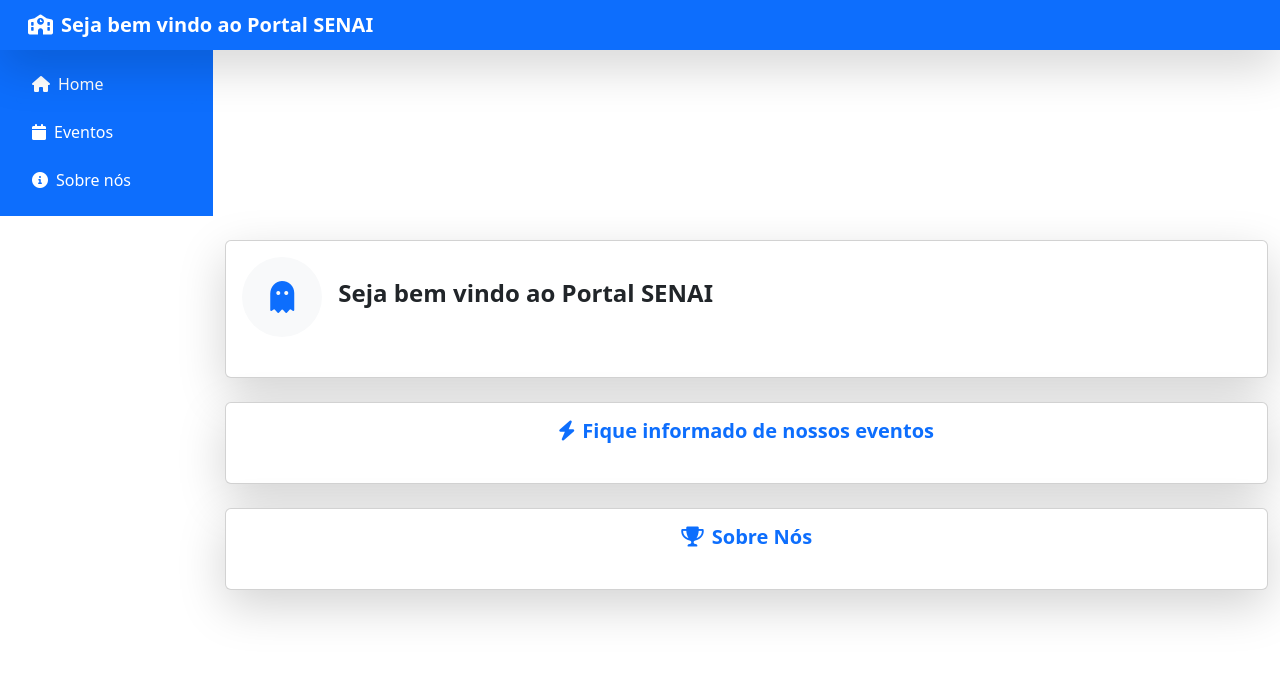
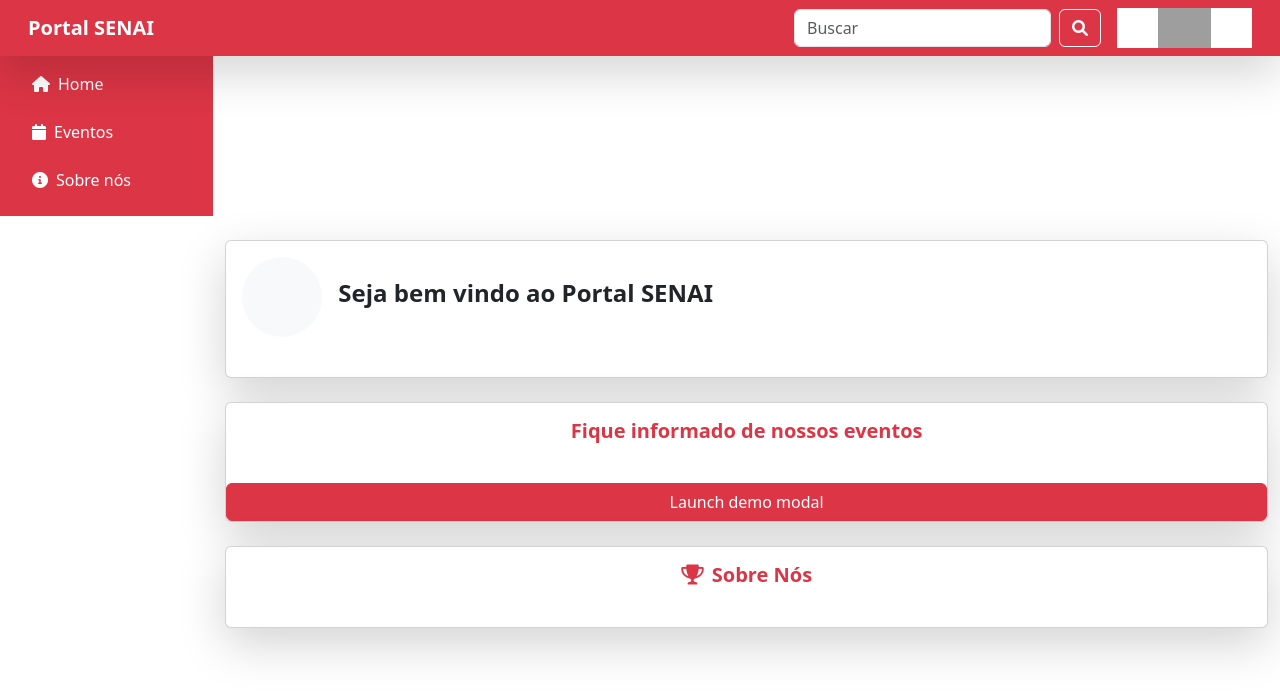
Before and after one commit to EnzoD08/aula_desafio_boots, a plain HTML site: page html/index.html in a window 1280 px wide. Drawn offline with nearby package versions, Linux system fonts and the light colour scheme; grey boxes are pictures that could not be loaded.

Commit message:
Adicionamos a logo e a barra de pesquisa no header. Começamos a implementação do modal

```diff
--- /dev/null
+++ b/css/style.css
@@ -0,0 +1,22 @@
+:root {
+  /* Define a variável --bs-primary para um tom de vermelho.
+     Você pode mudar o código hexadecimal (#FF0000) para o vermelho que preferir. */
+  --bs-primary: #dc3545; /* Um vermelho comum do Bootstrap (danger) */
+  --bs-primary-rgb: 220, 53, 69; /* O equivalente RGB para classes como 'text-opacity' */
+}
+
+/* Opcional: Para garantir que todos os componentes usem o novo primário */
+.btn-primary {
+  --bs-btn-bg: var(--bs-primary);
+  --bs-btn-border-color: var(--bs-primary);
+}
+
+/* Sobrescreve a cor do link 'active' no nav do Bootstrap */
+.sidebar .nav-pills .nav-link.active {
+    /* Define a cor do texto como branco */
+    color: #fff !important;
+
+    /* Opcional: Você pode manter o fundo com o tom 'active' do Bootstrap ou forçá-lo.
+       Aqui, mantemos a cor de fundo primária para contraste visual. */
+    background-color: var(--bs-primary);
+}
--- a/html/index.html
+++ b/html/index.html
@@ -11,21 +11,37 @@
         xintegrity="sha384-sRIl4kxILFvY47J16cr9ZwB07vP4J8+LH7qKQnuqkuIAvNWLzeN8tE5YBujZqJLB" crossorigin="anonymous">
     <!-- Font Awesome para ícones -->
     <link rel="stylesheet" href="https://cdnjs.cloudflare.com/ajax/libs/font-awesome/6.0.0-beta3/css/all.min.css">
-    <link rel="stylesheet" href="/css/logo.css">
+    <link rel="stylesheet" href="/css/style.css">
     <link rel="shortcut icon" href="https://anprotec.org.br/site/wp-content/uploads/2018/09/logo-senai-cor-1.jpg"
         type="image/x-icon">
 </head>
 
 <body>
     <!-- Header -->
-    <header id="app-header" class="navbar navbar-dark bg-primary fixed-top shadow-lg px-3">
-        <div class="container-fluid">
-            <span class="navbar-brand mb-0 h4 d-flex align-items-center">
-                <i class="fas fa-school me-2"></i>
-                <strong>Seja bem vindo ao Portal SENAI</strong>
-            </span>
+<header id="app-header" class="navbar navbar-dark bg-primary fixed-top shadow-lg px-3">
+    <div class="container-fluid">
+        <span class="navbar-brand mb-0 h4">
+            <strong>Portal SENAI</strong>
+        </span>
+
+        <div class="d-flex align-items-center">
+            <form class="d-flex me-3" role="search">
+                <input class="form-control me-2" type="search" placeholder="Buscar" aria-label="Buscar"/>
+                <button class="btn btn-outline-light" type="submit">
+                    <i class="fas fa-search"></i>
+                </button>
+            </form>
+
+            <div class="photo_profile d-flex align-items-center justify-content-center bg-white"
+                 style="width: 135px; height: 40px; overflow: hidden;">
+                <img src="https://tse1.mm.bing.net/th/id/OIP.TOXfIElYZFGzU2IRNIYkKQHaB5?rs=1&pid=ImgDetMain&o=7&rm=3"
+                     alt="Logo SENAI"
+                     class="img-fluid"
+                     style="height: 100%; width: auto;">
+            </div>
         </div>
-    </header>
+    </div>
+</header>
 
     <main class="container-fluid">
         <div class="row">
@@ -49,8 +65,7 @@
                     <div class="card-body">
                         <div class="d-flex align-items-center mb-4 user-profile">
                             <span class="rounded-circle me-3 bg-light d-flex align-items-center justify-content-center"
-                                style="width: 80px; height: 80px; object-fit: cover;"><i
-                                    class="fas fa-ghost fa-2x text-primary"></i></span>
+                                style="width: 80px; height: 80px; object-fit: cover;"></span>
                             <div class="data text-start">
                                 <!-- Título Principal-->
                                 <h2 class="h4 mb-1 fw-semibold"> Seja bem vindo ao Portal SENAI</h2>
@@ -66,9 +81,33 @@
                 <!-- Seção dos Eventos -->
                 <section id="products-section" class="card shadow-lg mb-4">
                     <div class="card-body">
-                        <h3 class="h5 fw-bold mb-4 text-center text-primary"><i class="fas fa-bolt me-2"></i>Fique
+                        <h3 class="h5 fw-bold mb-4 text-center text-primary">Fique
                             informado de nossos eventos</h3>
                     </div>
+
+                    <!-- Button trigger modal -->
+<button type="button" class="btn btn-primary" data-bs-toggle="modal" data-bs-target="#exampleModal">
+  Launch demo modal
+</button>
+
+<!-- Modal -->
+<div class="modal fade" id="exampleModal" tabindex="-1" aria-labelledby="exampleModalLabel" aria-hidden="true">
+  <div class="modal-dialog">
+    <div class="modal-content">
+      <div class="modal-header">
+        <h1 class="modal-title fs-5" id="exampleModalLabel">Modal title</h1>
+        <button type="button" class="btn-close" data-bs-dismiss="modal" aria-label="Close"></button>
+      </div>
+      <div class="modal-body">
+        ...
+      </div>
+      <div class="modal-footer">
+        <button type="button" class="btn btn-secondary" data-bs-dismiss="modal">Close</button>
+        <button type="button" class="btn btn-primary">Save changes</button>
+      </div>
+    </div>
+  </div>
+</div>
                 </section>
 
                 <!-- 3. Seção Sobre Nós -->
--- a/js/script.js
+++ b/js/script.js
@@ -5,7 +5,8 @@
         dataISO: "05/12/2025",
         local: "Auditório Senai",
         descricao: "Palestra de concientização sobre Cybersegurança",
-        destaque: "Aberto"
+        destaque: "Aberto",
+        img: "./img/CyberSecurity.png"
     },
 
     { id: "E02",
@@ -14,7 +15,8 @@
         dataISO: "20/11/2025",
         local: "Auditório Senai",
         descricao: "Palestra de concientização sobre Segurança no Trabalho",
-        destaque: "Lotado"
+        destaque: "Lotado",
+        img: "./img/SegurancaNoTrabalho.png"
     },
 
     { id: "E03",
@@ -23,8 +25,7 @@
         dataISO: "01/12/2025",
         local: "Campus Senai",
         descricao: "Evento Portas Abertas em comemoração aos 30 anos do Senai Zerbini",
-        destaque: "Aberto"
+        destaque: "Aberto",
+        img: "./img/Senai_PortasAbertas.png"
     }
-
-
-   ];
+];
```
Also changed, not shown: img/SegurancaNoTrabalho.png (added), img/Senai_PortasAbertas.png (added), 1 other file.
